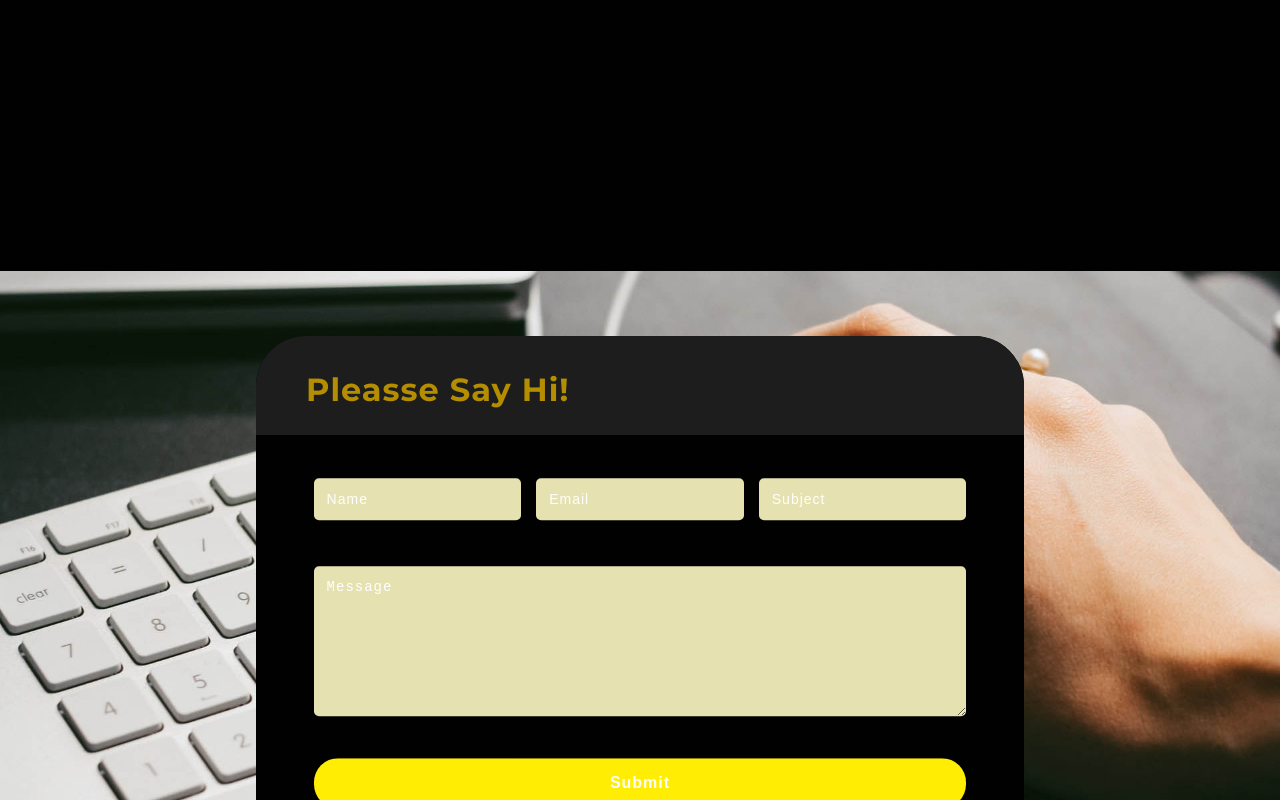
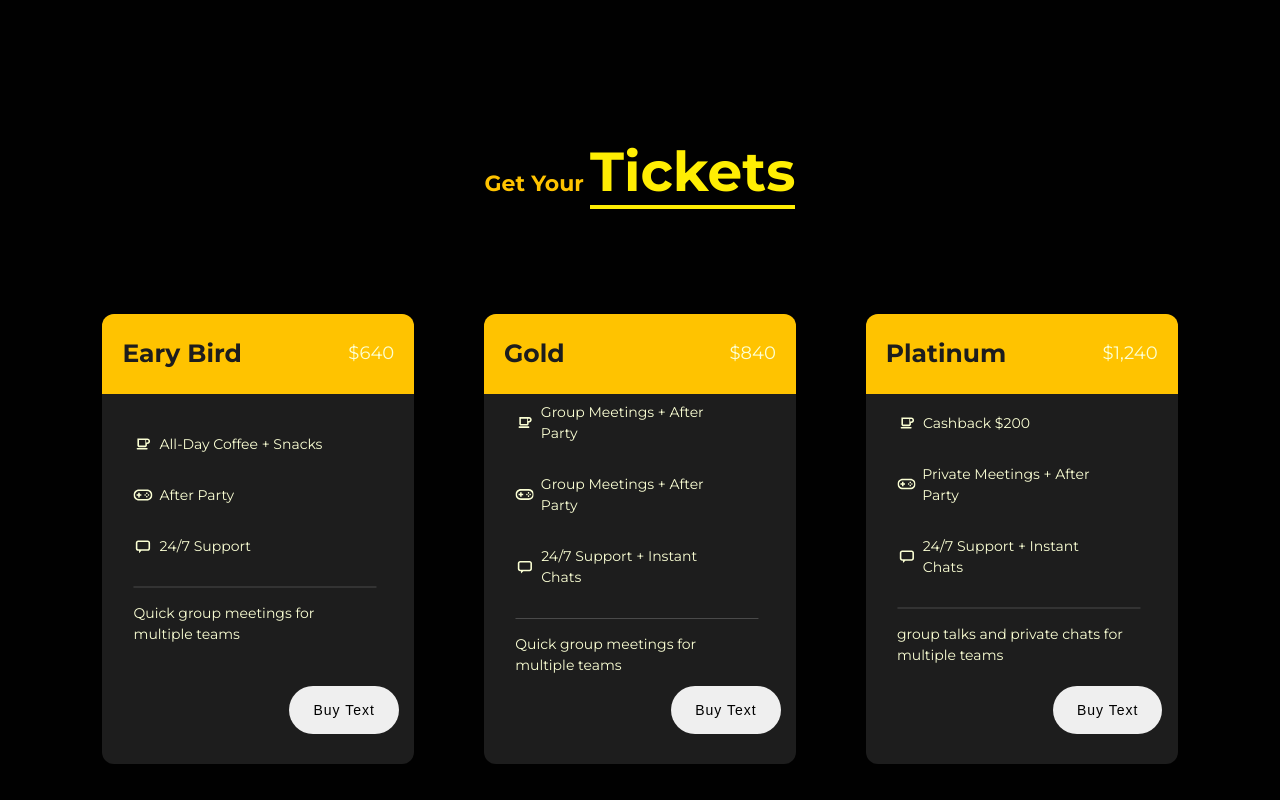
Before and after one commit to Abdallah66hossam/leader-ship-event, a React (Create React App) app: page / in a window 1280 px wide. Shown: the part 5000-5800 px from the top of the page. Built offline with nearby package versions, Linux system fonts and the light colour scheme.

Commit message:
finished tickets section

```diff
--- a/src/App.js
+++ b/src/App.js
@@ -5,6 +5,7 @@ import NavBar from "./components/navigation/NavBar";
 import Register from "./components/register/Register";
 import Schedules from "./components/schedule/Schedules";
 import Speakers from "./components/speakers/Speakers";
+import Tickets from "./components/tickets/Tickets";
 
 function App() {
   return (
@@ -15,6 +16,7 @@ function App() {
       <Speakers />
       <Schedules />
       <Register />
+      <Tickets />
       <Contact />
     </>
   );
--- a/src/components/register/register.module.scss
+++ b/src/components/register/register.module.scss
@@ -9,7 +9,6 @@
   background-attachment: fixed;
   background-size: 100% 100%;
   height: 50rem;
-  margin-bottom: 30rem;
   & .heading {
     @include mix.Heading;
     & p {
--- /dev/null
+++ b/src/components/tickets/Tickets.js
@@ -0,0 +1,89 @@
+import React from "react";
+import style from "./tickets.module.scss";
+import { TiCoffee, TiMessage } from "react-icons/ti";
+import { CgGames } from "react-icons/cg";
+
+const Tickets = () => {
+  return (
+    <div className={style.tickets} id="Pricing">
+      <div className={style.heading}>
+        <h2>
+          <div>
+            Get Your <span>Tickets</span>
+          </div>
+        </h2>
+      </div>
+      <section className={style.carts}>
+        <div className={style.cart}>
+          <div className={style.head}>
+            <h3>Eary Bird</h3>
+            <p>$640</p>
+          </div>
+          <ul>
+            <li>
+              <TiCoffee />
+              All-Day Coffee + Snacks
+            </li>
+            <li>
+              <CgGames />
+              After Party
+            </li>
+            <li>
+              <TiMessage />
+              24/7 Support
+            </li>
+            <p>Quick group meetings for multiple teams</p>
+          </ul>
+
+          <button>Buy Text</button>
+        </div>
+        <div className={style.cart}>
+          <div className={style.head}>
+            <h3>Gold</h3>
+            <p>$840</p>
+          </div>
+          <ul>
+            <li>
+              <TiCoffee />
+              Group Meetings + After Party
+            </li>
+            <li>
+              <CgGames />
+              Group Meetings + After Party
+            </li>
+            <li>
+              <TiMessage />
+              24/7 Support + Instant Chats
+            </li>
+            <p>Quick group meetings for multiple teams</p>
+          </ul>
+          <button>Buy Text</button>
+        </div>
+        <div className={style.cart}>
+          <div className={style.head}>
+            <h3>Platinum</h3>
+            <p>$1,240</p>
+          </div>
+          <ul>
+            <li>
+              <TiCoffee />
+              Cashback $200
+            </li>
+            <li>
+              <CgGames />
+              Private Meetings + After Party
+            </li>
+            <li>
+              <TiMessage />
+              24/7 Support + Instant Chats
+            </li>
+            <p>group talks and private chats for multiple teams</p>
+          </ul>
+          <button>Buy Text</button>
+        </div>
+      </section>
+    </div>
+  );
+};
+
+export default Tickets;
--- /dev/null
+++ b/src/components/tickets/tickets.module.scss
@@ -0,0 +1,71 @@
+@use "../../style/mixins.scss" as mix;
+@use "../../style/variable.scss" as color;
+
+.tickets {
+  padding: 16rem 8%;
+  & .heading {
+    @include mix.Heading;
+    margin-bottom: 2rem;
+    text-align: center;
+  }
+  & .carts {
+    @include mix.flexRow;
+    justify-content: space-between;
+    margin-top: 10rem;
+    & .cart {
+      background-color: color.$black;
+      width: 29%;
+      padding: 3rem;
+      height: 45rem;
+      position: relative;
+      border-radius: 1.2rem;
+      overflow: hidden;
+      & .head {
+        background-color: color.$medium-yellow;
+        position: absolute;
+        top: 0;
+        left: 0;
+        @include mix.flexRow;
+        justify-content: space-between;
+        width: 100%;
+        height: 12%;
+        padding: 4rem 2rem;
+        & h3 {
+          font-size: 2.5rem;
+          color: color.$black;
+        }
+        & p {
+          font-size: 1.8rem;
+        }
+      }
+      & ul {
+        @include mix.absCenter;
+        left: 40%;
+        & li {
+          padding: 1.5rem 0;
+          @include mix.flexRow;
+          justify-content: flex-start;
+          gap: 0.7rem;
+          width: 120%;
+          & > :first-child {
+            font-size: 1.9rem;
+          }
+        }
+        & p {
+          padding-top: 1.5rem;
+          margin: 1.5rem 0;
+          width: 130%;
+          border-top: 1px solid rgba(255, 253, 253, 0.2);
+        }
+      }
+      & button {
+        position: absolute;
+        left: 60%;
+        bottom: 3rem;
+        &:hover {
+          background: color.$paragraph;
+        }
+      }
+    }
+  }
+}
```
